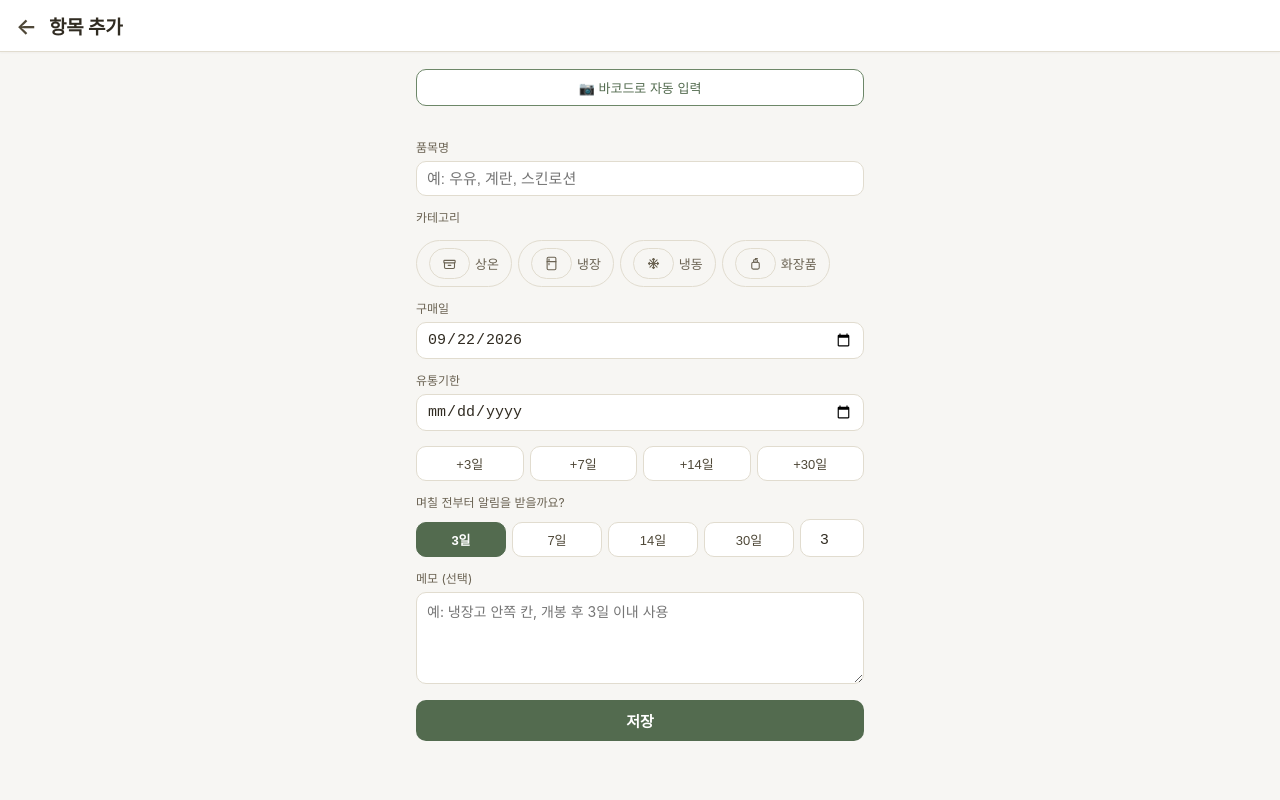
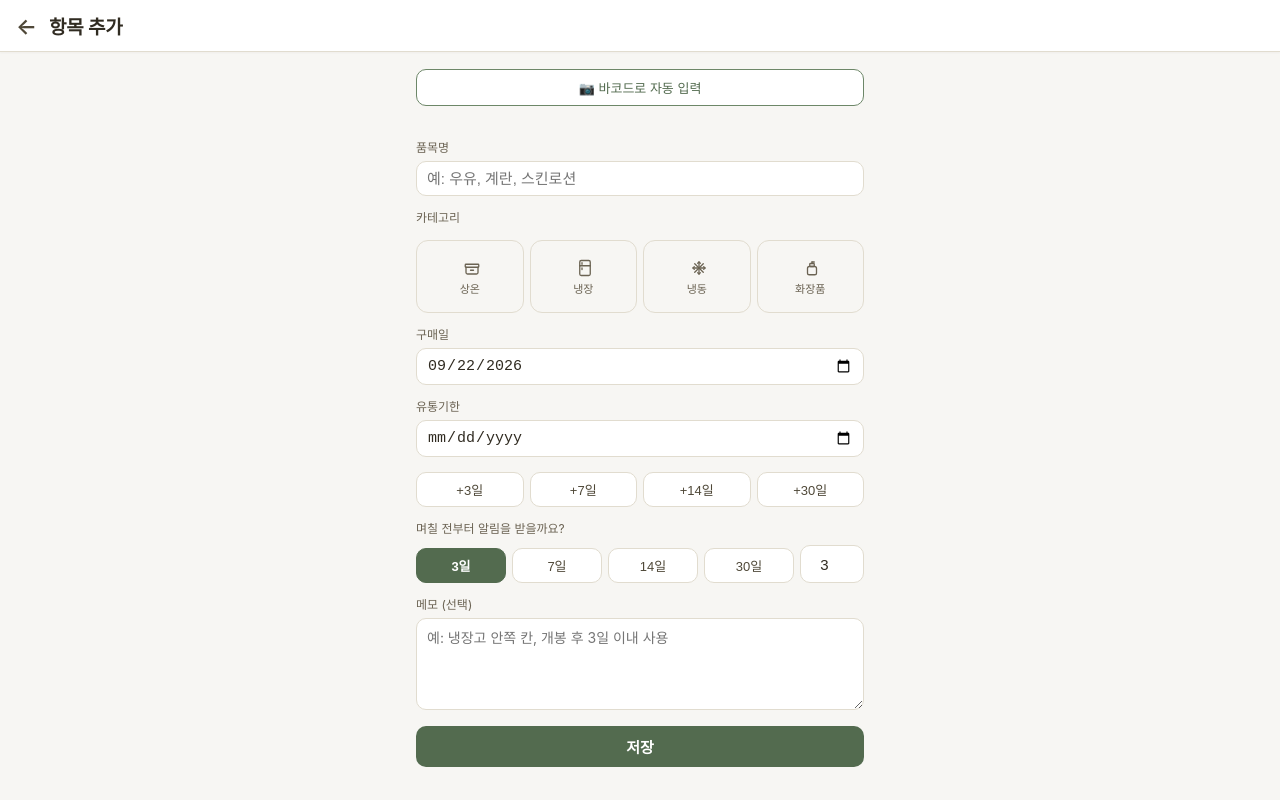
Before and after one commit to moon912789/-expiry-app, a website: page add.html in a window 1280 px wide. Drawn offline with Linux system fonts and the light colour scheme; a web font is replaced by a local one.

Commit message:
디자인 수정

```diff
--- a/add.html
+++ b/add.html
@@ -78,19 +78,19 @@
       <div class="category-options" role="radiogroup" aria-label="카테고리 선택">
         <label class="category-option" data-category="상온">
           <input type="radio" name="category" value="상온" required>
-          <span><span class="cat-icon-slot"></span>상온</span>
+          <span><span class="cat-icon-slot"></span><span class="option-label">상온</span></span>
         </label>
         <label class="category-option" data-category="냉장">
           <input type="radio" name="category" value="냉장" required>
-          <span><span class="cat-icon-slot"></span>냉장</span>
+          <span><span class="cat-icon-slot"></span><span class="option-label">냉장</span></span>
         </label>
         <label class="category-option" data-category="냉동">
           <input type="radio" name="category" value="냉동" required>
-          <span><span class="cat-icon-slot"></span>냉동</span>
+          <span><span class="cat-icon-slot"></span><span class="option-label">냉동</span></span>
         </label>
         <label class="category-option" data-category="화장품">
           <input type="radio" name="category" value="화장품" required>
-          <span><span class="cat-icon-slot"></span>화장품</span>
+          <span><span class="cat-icon-slot"></span><span class="option-label">화장품</span></span>
         </label>
       </div>
 
--- a/css/style.css
+++ b/css/style.css
@@ -208,6 +208,7 @@ main.page-main {
 .item-icon .cat-icon {
   width: 15px;
   height: 15px;
+  flex-shrink: 0;
 }
 
 .item-dday {
@@ -288,16 +289,24 @@ main.page-main {
   box-shadow: 0 0 0 3px var(--green-100);
 }
 
-/* 추가/수정 화면의 카테고리 선택 (라디오 버튼을 알약 모양 버튼처럼 꾸민 것) */
+/*
+  추가/수정 화면의 카테고리 선택 (라디오 버튼을 카드형 버튼처럼 꾸민 것)
+  4개(상온/냉장/냉동/화장품)가 폭 360~400px인 모바일 화면에서도 가로 스크롤이나
+  줄바꿈 없이 한 줄에 들어오도록, 메인 화면의 카테고리 필터 탭(.category-tab)과
+  똑같은 방식(flex: 1로 4등분 + 아이콘/라벨을 위아래로 쌓기)을 씁니다.
+  (min-width: 0을 안 주면 flex 아이템이 내용 길이만큼 늘어나려고 해서
+  일부 버튼이 좁아지지 않고 넘칠 수 있어 꼭 같이 넣어야 합니다)
+*/
 .category-options {
   display: flex;
-  flex-wrap: wrap;
   gap: 6px;
   margin-top: 3px;
 }
 
 .category-option {
   position: relative;
+  flex: 1 1 0;
+  min-width: 0;
 }
 
 .category-option input[type="radio"] {
@@ -307,22 +316,46 @@ main.page-main {
   height: 1px;
 }
 
-.category-option span {
-  display: inline-flex;
+/*
+  주의: 아래 선택자는 반드시 ".category-option > span"(자식 결합자)으로 써야 합니다.
+  ".category-option span"(하위 결합자)으로 쓰면 안쪽에 새로 추가한
+  span.cat-icon-slot / span.option-label 에도 이 스타일(특히 flex-direction:
+  column, padding 등)이 함께 적용되어 아이콘 크기가 0으로 찌그러지는 문제가
+  있었습니다. (직접 겪은 버그라 이렇게 주석을 남겨둡니다)
+*/
+.category-option > span {
+  display: flex;
+  flex-direction: column;
   align-items: center;
-  gap: 5px;
-  padding: 7px 12px;
+  justify-content: center;
+  gap: 3px;
+  padding: 8px 2px 7px;
   border: 1px solid var(--stone-200);
-  border-radius: 999px;
-  font-size: 12px;
+  border-radius: 12px;
+  font-size: 10.5px;
   color: var(--stone-600);
   cursor: pointer;
   user-select: none;
 }
 
+.option-label {
+  max-width: 100%;
+  white-space: nowrap;
+  overflow: hidden;
+  text-overflow: ellipsis;
+}
+
+.category-option .cat-icon-slot {
+  display: inline-flex;
+  width: 18px;
+  height: 18px;
+  flex-shrink: 0;
+}
+
 .category-option .cat-icon-slot .cat-icon {
-  width: 15px;
-  height: 15px;
+  width: 18px;
+  height: 18px;
+  flex-shrink: 0;
 }
 
 .category-option input[type="radio"]:checked + span {
@@ -618,6 +651,7 @@ main.page-main {
 .tab-icon-slot .cat-icon {
   width: 18px;
   height: 18px;
+  flex-shrink: 0;
 }
 
 .tab-label {
@@ -820,8 +854,8 @@ main.page-main {
   }
 
   .category-option span {
-    padding: 6px 11px;
-    font-size: 12px;
+    padding: 8px 2px 7px;
+    font-size: 10.5px;
   }
 
   .barcode-btn {
@@ -885,8 +919,8 @@ main.page-main {
   }
 
   .category-option span {
-    padding: 7px 12px;
-    font-size: 13px;
+    padding: 9px 2px 8px;
+    font-size: 11px;
   }
 
   .barcode-btn {
--- a/sw.js
+++ b/sw.js
@@ -17,7 +17,7 @@
   한 번만으로도 항상 최신 내용을 받아오기 때문에 이 문제가 근본적으로 해결됩니다.
 */
 
-const CACHE_NAME = "expiry-app-cache-v28";
+const CACHE_NAME = "expiry-app-cache-v29";
 
 // 앱이 열릴 때 최소한으로 필요한 파일들만 캐시해둡니다.
 // (바코드 스캔에 쓰는 CDN 라이브러리는 우리 사이트와 다른 서버 파일이라 여기 목록에는 넣지 않습니다.
```
Also changed, not shown: icon-192.png, icon-512.png, icon.svg.
